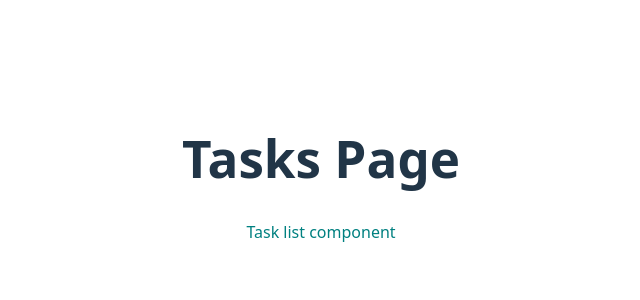
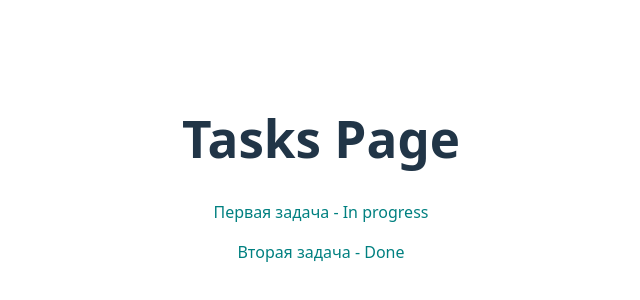
Before and after one commit to estakheeva/task-manager, a Vue app: page /tasks in a window 1280 px wide. Shown: the part 230-530 px from the top of the page, without its empty margins (319-959 px from the left). Built offline with nearby package versions, Linux system fonts and the light colour scheme.

Commit message:
Setup Pinia store and connect TaskList.vue to store

```diff
--- a/package.json
+++ b/package.json
@@ -9,6 +9,7 @@
     "preview": "vite preview"
   },
   "dependencies": {
+    "pinia": "^3.0.4",
     "vue": "^3.5.25",
     "vue-router": "^5.0.3"
   },
--- a/src/components/TaskList.vue
+++ b/src/components/TaskList.vue
@@ -1,10 +1,16 @@
 <template>
   <div>
-    <p>Task list component</p>
+    <p v-for="task in tasks" :key="task.id">
+      {{ task.title }} - {{ task.done ? 'Done' : 'In progress' }}
+    </p>
   </div>
 </template>
 
 <script setup>
+  import { useTasksStore } from '../store/tasksStore'
+
+  const tasksStore = useTasksStore()
+  const tasks = tasksStore.tasks
 </script>
 
 <style scoped>
--- a/src/main.js
+++ b/src/main.js
@@ -2,7 +2,9 @@ import { createApp } from 'vue'
 import './style.css'
 import App from './App.vue'
 import router from './router'
+import { createPinia } from 'pinia'
 
-createApp(App)
-	.use(router)
-	.mount('#app')
+const app = createApp(App)
+app.use(router)
+app.use(createPinia())
+app.mount('#app')
--- /dev/null
+++ b/src/store/tasksStore.js
@@ -0,0 +1,22 @@
+import { defineStore } from 'pinia'
+
+export const useTasksStore = defineStore('tasks', {
+  state: () => ({
+    tasks: [   // начальные данные
+      { id: 1, title: 'Первая задача', done: false },
+      { id: 2, title: 'Вторая задача', done: true }
+    ]
+  }),
+  actions: {
+    addTask(task) {
+      this.tasks.push(task)
+    },
+    deleteTask(id) {
+      this.tasks = this.tasks.filter(t => t.id !== id)
+    },
+    toggleDone(id) {
+      const task = this.tasks.find(t => t.id === id)
+      if (task) task.done = !task.done
+    }
+  }
+})
```
Also changed, not shown: 1 other file (tests, documents, lock files or other folders).
